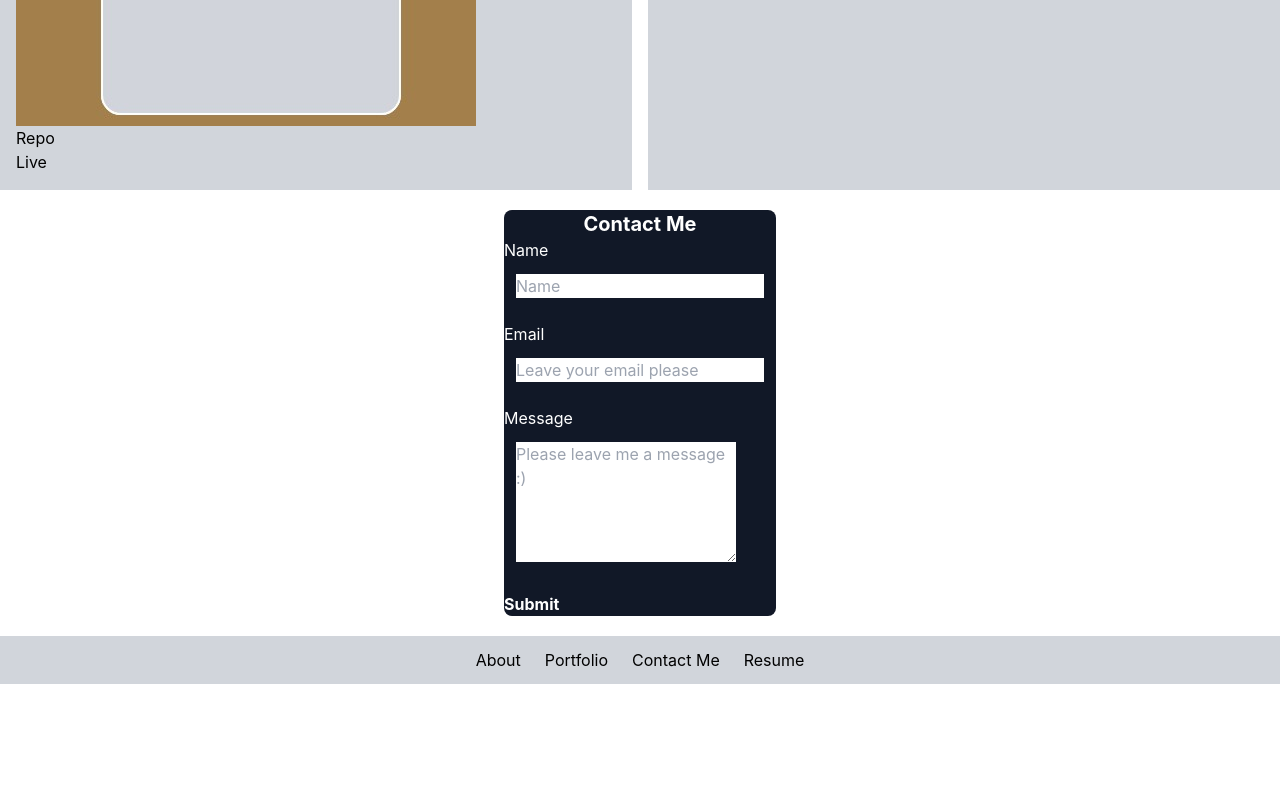
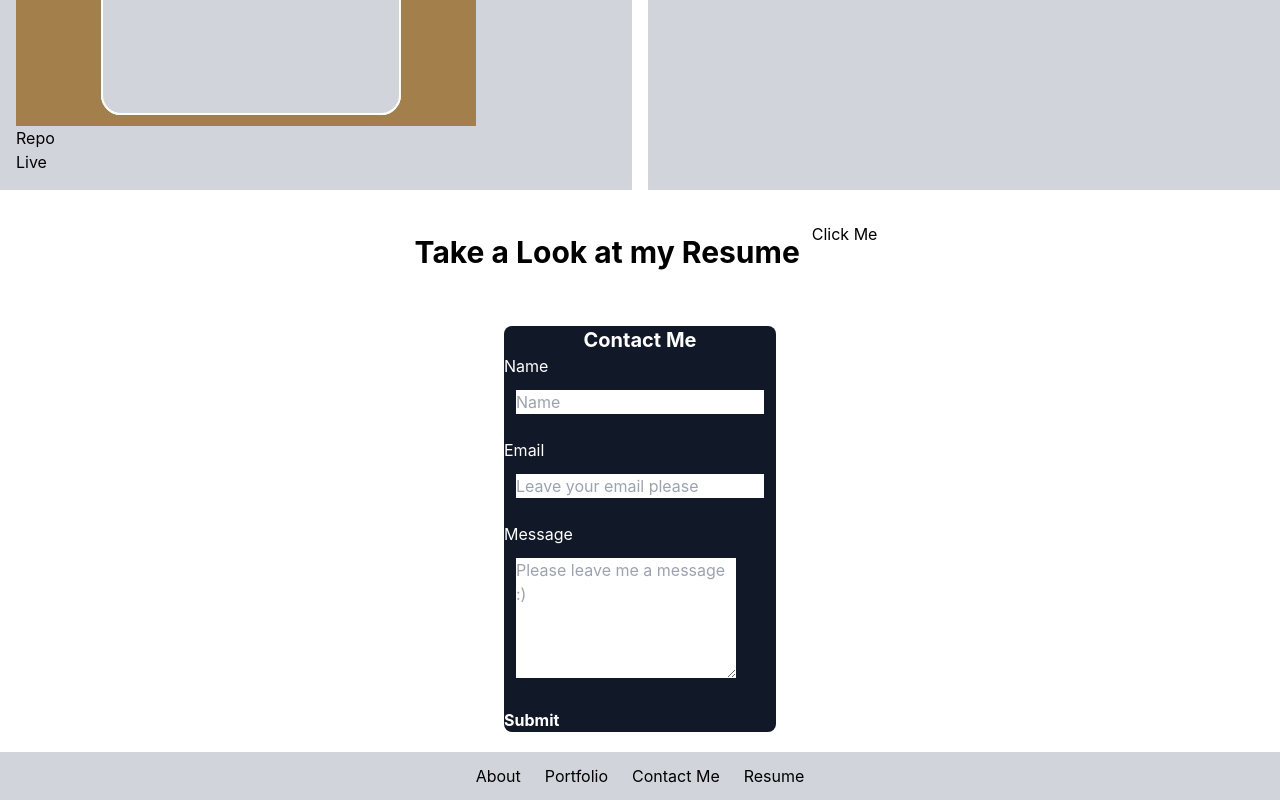
Before and after one commit to Kingnick253/portfolio-react, a React (Create React App) app: page / in a window 1280 px wide. Shown: the part 2410-3210 px from the top of the page. Before the commit the page ends 3094 px from the top, so only its background shows below. Built offline with nearby package versions, Linux system fonts and the light colour scheme.

Commit message:
finished bone dry layout of react portfolio, will add way more style and customization in the future

```diff
--- a/src/App.js
+++ b/src/App.js
@@ -6,6 +6,7 @@ import { Navbar } from "./components/Navbar";
 import { About } from './pages/About';
 import { Contact } from './pages/Contact';
 import { Portfolio } from './pages/Portfolio';
+import { Resume } from './pages/Resume';
 function App() {
   return (
     <>
@@ -13,6 +14,7 @@ function App() {
     <div className='container mx-auto'>
     <About />
     <Portfolio />
+    <Resume />
     <Contact />
     </div>
     <Footer />
--- a/src/components/PortfolioContainer.js
+++ /dev/null
@@ -1,20 +0,0 @@
-import React from "react";
-import Header from "./Navbar";
-
-
-
-export default function PortfolioContainer(){
-// const [homePage, setHomePage] = useState('');
-
-  return(
-    <div className="container mx-auto">
-        <Header/>
-    <h1 className="text-3xl font-bold underline">
-    Hello world!
-  </h1>
-  </div>
-  )
-
-
-
-}
--- a/src/pages/Resume.js
+++ b/src/pages/Resume.js
@@ -0,0 +1,14 @@
+import resume from "../pdf/Resume.pdf";
+export const Resume = () => {
+    return(
+        <div className="p-3 flex justify-center col-auto"  id="resume">
+            <div className=" my-5 text-center col-12 col-md-10 mb-3 p-3">
+            <h1 className="font-bold text-3xl">Take a Look at my Resume</h1>
+            </div>
+            <div className="my-5 text-center ">
+            <a className="hover:bg-slate-600" href={resume}>Click Me</a>
+            </div>
+
+        </div>
+    )
+}
```
Also changed, not shown: 1 other file (tests, documents, lock files or other folders).
